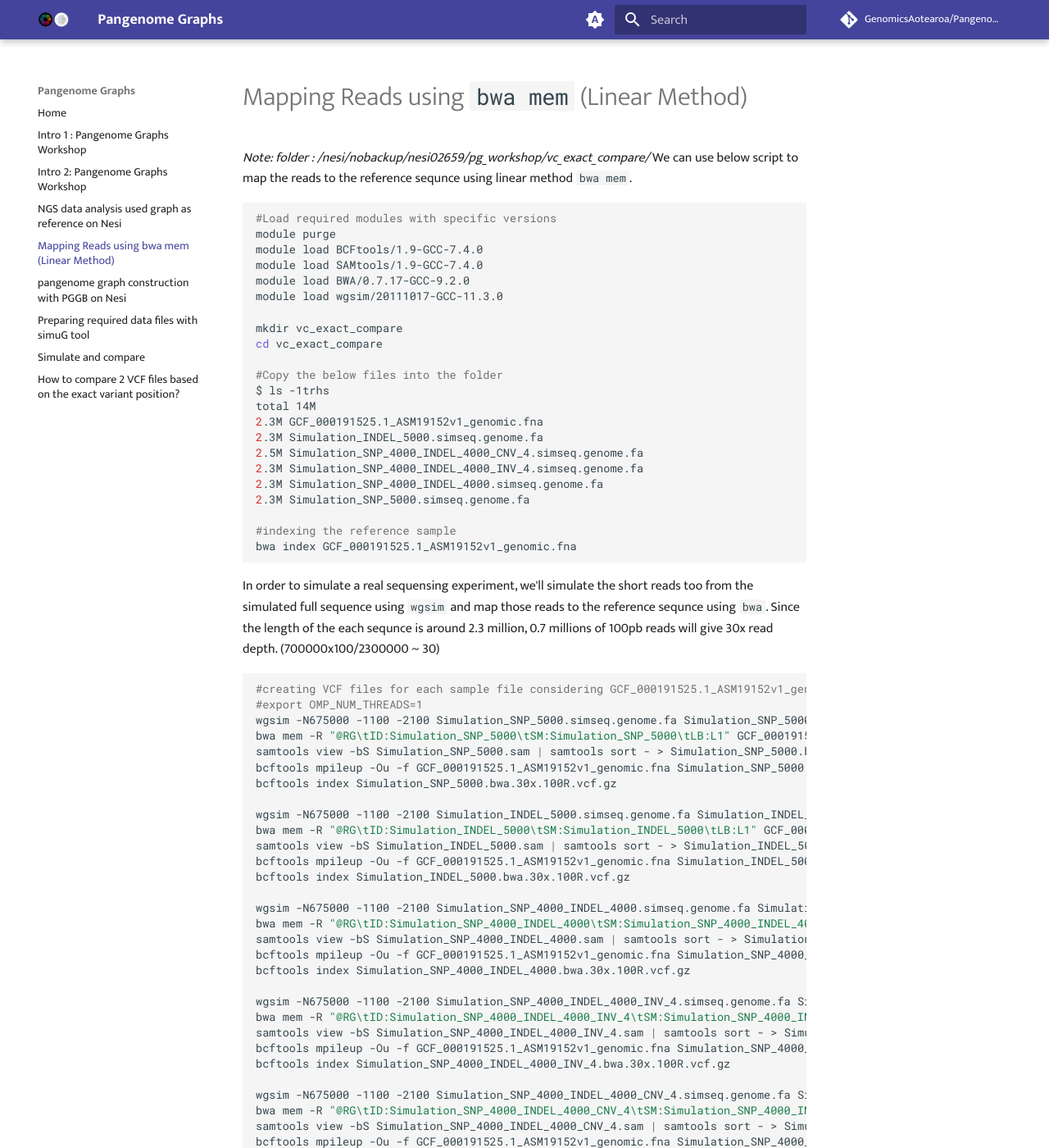
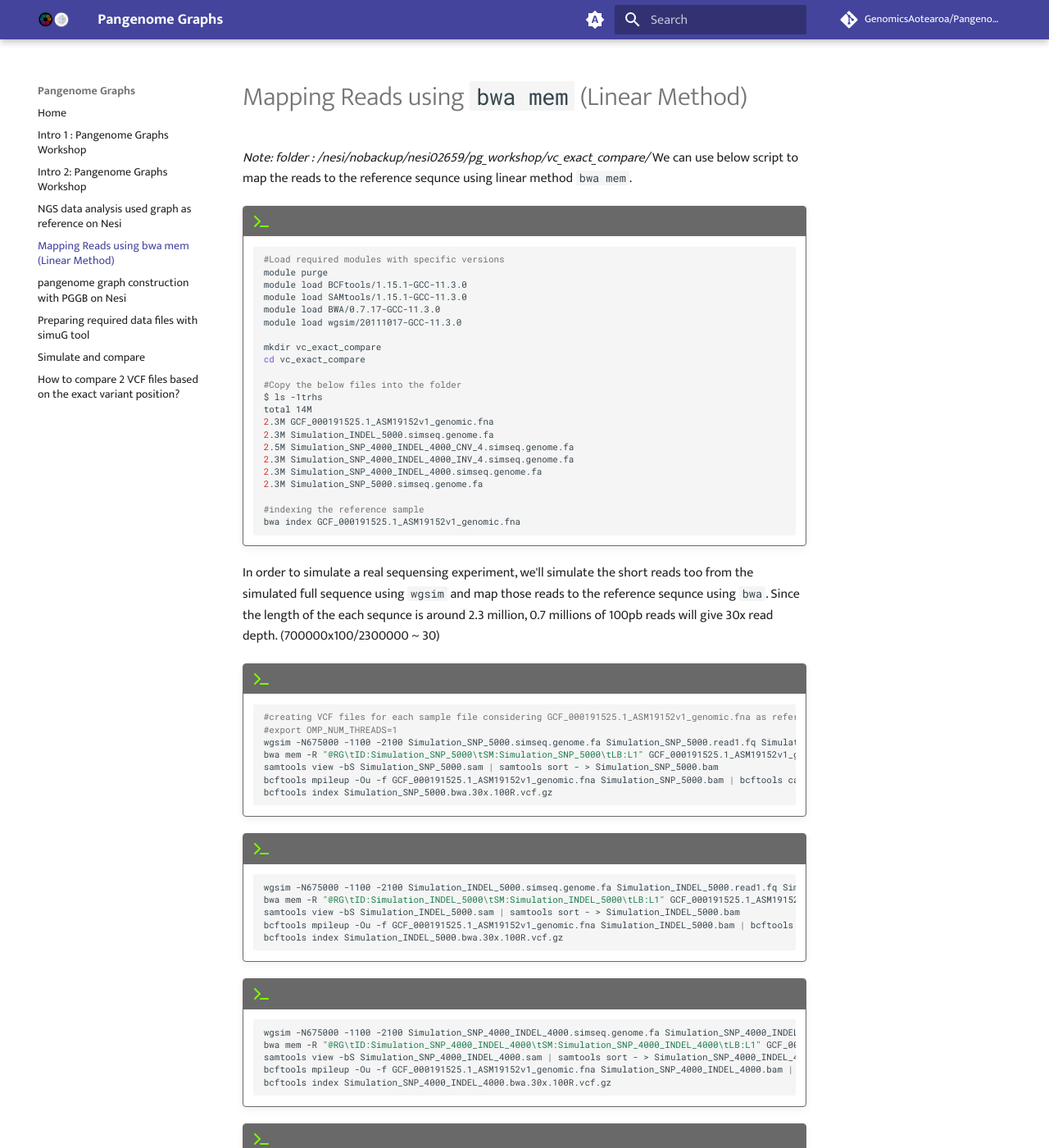
Before and after one commit to GenomicsAotearoa/Pangenome-Graphs-Workshop, an MkDocs documentation site: the page built from docs/mapping_reads.md, in a window 1280 px wide and 1400 px high. Shown: the whole window at 82% size. Built offline with MkDocs 1.6.1 and Material for MkDocs 9.7.7, drawn with Linux system fonts in a browser that asks for light colours; comment, search, counter and statistics services are not loaded; some of the changed text lies outside the part shown.

Commit message:
update code admonition

````diff
--- a/docs/mapping_reads.md
+++ b/docs/mapping_reads.md
@@ -1,67 +1,80 @@
 # Mapping Reads using `bwa mem` (Linear Method)
 _Note: folder : /nesi/nobackup/nesi02659/pg_workshop/vc_exact_compare/_
 We can use below script to map the reads to the reference sequnce using linear method `bwa mem`.
-```bash
-#Load required modules with specific versions
-module purge
-module load BCFtools/1.9-GCC-7.4.0
-module load SAMtools/1.9-GCC-7.4.0
-module load BWA/0.7.17-GCC-9.2.0
-module load wgsim/20111017-GCC-11.3.0
 
-mkdir vc_exact_compare
-cd vc_exact_compare
+!!! terminal "code"
 
-#Copy the below files into the folder
-$ ls -1trhs
-total 14M
-2.3M GCF_000191525.1_ASM19152v1_genomic.fna
-2.3M Simulation_INDEL_5000.simseq.genome.fa
-2.5M Simulation_SNP_4000_INDEL_4000_CNV_4.simseq.genome.fa
-2.3M Simulation_SNP_4000_INDEL_4000_INV_4.simseq.genome.fa
-2.3M Simulation_SNP_4000_INDEL_4000.simseq.genome.fa
-2.3M Simulation_SNP_5000.simseq.genome.fa
+    ```bash
+    #Load required modules with specific versions
+    module purge
+    module load BCFtools/1.15.1-GCC-11.3.0
+    module load SAMtools/1.15.1-GCC-11.3.0
+    module load BWA/0.7.17-GCC-11.3.0
+    module load wgsim/20111017-GCC-11.3.0
 
-#indexing the reference sample
-bwa index GCF_000191525.1_ASM19152v1_genomic.fna
-```
+    mkdir vc_exact_compare
+    cd vc_exact_compare
+
+    #Copy the below files into the folder
+    $ ls -1trhs
+    total 14M
+    2.3M GCF_000191525.1_ASM19152v1_genomic.fna
+    2.3M Simulation_INDEL_5000.simseq.genome.fa
+    2.5M Simulation_SNP_4000_INDEL_4000_CNV_4.simseq.genome.fa
+    2.3M Simulation_SNP_4000_INDEL_4000_INV_4.simseq.genome.fa
+    2.3M Simulation_SNP_4000_INDEL_4000.simseq.genome.fa
+    2.3M Simulation_SNP_5000.simseq.genome.fa
+
+    #indexing the reference sample
+    bwa index GCF_000191525.1_ASM19152v1_genomic.fna
+    ```
 In order to simulate a real sequensing experiment, we'll simulate the short reads too from the simulated full sequence using `wgsim` and map those reads to the reference sequnce using `bwa`. Since the length of the each sequnce is around 2.3 million, 0.7 millions of 100pb reads will give 30x read depth. (700000x100/2300000 ~ 30)
 
-```bash
-#creating VCF files for each sample file considering GCF_000191525.1_ASM19152v1_genomic.fna as reference and silulating 30x 100bp reads.
-#export OMP_NUM_THREADS=1
-wgsim -N675000 -1100 -2100 Simulation_SNP_5000.simseq.genome.fa Simulation_SNP_5000.read1.fq Simulation_SNP_5000.read2.fq
-bwa mem -R "@RG\tID:Simulation_SNP_5000\tSM:Simulation_SNP_5000\tLB:L1" GCF_000191525.1_ASM19152v1_genomic.fna Simulation_SNP_5000.read1.fq Simulation_SNP_5000.read2.fq > Simulation_SNP_5000.sam
-samtools view -bS Simulation_SNP_5000.sam | samtools sort - > Simulation_SNP_5000.bam
-bcftools mpileup -Ou -f GCF_000191525.1_ASM19152v1_genomic.fna Simulation_SNP_5000.bam | bcftools call -vmO z -o Simulation_SNP_5000.bwa.30x.100R.vcf.gz
-bcftools index Simulation_SNP_5000.bwa.30x.100R.vcf.gz
+!!! terminal "code"
 
-wgsim -N675000 -1100 -2100 Simulation_INDEL_5000.simseq.genome.fa Simulation_INDEL_5000.read1.fq Simulation_INDEL_5000.read2.fq
-bwa mem -R "@RG\tID:Simulation_INDEL_5000\tSM:Simulation_INDEL_5000\tLB:L1" GCF_000191525.1_ASM19152v1_genomic.fna Simulation_INDEL_5000.read1.fq Simulation_INDEL_5000.read2.fq > Simulation_INDEL_5000.sam
-samtools view -bS Simulation_INDEL_5000.sam | samtools sort - > Simulation_INDEL_5000.bam
-bcftools mpileup -Ou -f GCF_000191525.1_ASM19152v1_genomic.fna Simulation_INDEL_5000.bam | bcftools call -vmO z -o Simulation_INDEL_5000.bwa.30x.100R.vcf.gz
-bcftools index Simulation_INDEL_5000.bwa.30x.100R.vcf.gz
+    ```bash
+    #creating VCF files for each sample file considering GCF_000191525.1_ASM19152v1_genomic.fna as reference and silulating 30x 100bp reads.
+    #export OMP_NUM_THREADS=1
+    wgsim -N675000 -1100 -2100 Simulation_SNP_5000.simseq.genome.fa Simulation_SNP_5000.read1.fq Simulation_SNP_5000.read2.fq
+    bwa mem -R "@RG\tID:Simulation_SNP_5000\tSM:Simulation_SNP_5000\tLB:L1" GCF_000191525.1_ASM19152v1_genomic.fna Simulation_SNP_5000.read1.fq Simulation_SNP_5000.read2.fq > Simulation_SNP_5000.sam
+    samtools view -bS Simulation_SNP_5000.sam | samtools sort - > Simulation_SNP_5000.bam
+    bcftools mpileup -Ou -f GCF_000191525.1_ASM19152v1_genomic.fna Simulation_SNP_5000.bam | bcftools call -vmO z -o Simulation_SNP_5000.bwa.30x.100R.vcf.gz
+    bcftools index Simulation_SNP_5000.bwa.30x.100R.vcf.gz
+    ```
+!!! terminal "code"
+    ```bash
+    wgsim -N675000 -1100 -2100 Simulation_INDEL_5000.simseq.genome.fa Simulation_INDEL_5000.read1.fq Simulation_INDEL_5000.read2.fq
+    bwa mem -R "@RG\tID:Simulation_INDEL_5000\tSM:Simulation_INDEL_5000\tLB:L1" GCF_000191525.1_ASM19152v1_genomic.fna Simulation_INDEL_5000.read1.fq Simulation_INDEL_5000.read2.fq > Simulation_INDEL_5000.sam
+    samtools view -bS Simulation_INDEL_5000.sam | samtools sort - > Simulation_INDEL_5000.bam
+    bcftools mpileup -Ou -f GCF_000191525.1_ASM19152v1_genomic.fna Simulation_INDEL_5000.bam | bcftools call -vmO z -o Simulation_INDEL_5000.bwa.30x.100R.vcf.gz
+    bcftools index Simulation_INDEL_5000.bwa.30x.100R.vcf.gz
+    ```
+!!! terminal "code"
+    ```bash
+    wgsim -N675000 -1100 -2100 Simulation_SNP_4000_INDEL_4000.simseq.genome.fa Simulation_SNP_4000_INDEL_4000.read1.fq Simulation_SNP_4000_INDEL_4000.read2.fq
+    bwa mem -R "@RG\tID:Simulation_SNP_4000_INDEL_4000\tSM:Simulation_SNP_4000_INDEL_4000\tLB:L1" GCF_000191525.1_ASM19152v1_genomic.fna Simulation_SNP_4000_INDEL_4000.read1.fq  Simulation_SNP_4000_INDEL_4000.read2.fq > Simulation_SNP_4000_INDEL_4000.sam
+    samtools view -bS Simulation_SNP_4000_INDEL_4000.sam | samtools sort - > Simulation_SNP_4000_INDEL_4000.bam
+    bcftools mpileup -Ou -f GCF_000191525.1_ASM19152v1_genomic.fna Simulation_SNP_4000_INDEL_4000.bam | bcftools call -vmO z -o Simulation_SNP_4000_INDEL_4000.bwa.30x.100R.vcf.gz
+    bcftools index Simulation_SNP_4000_INDEL_4000.bwa.30x.100R.vcf.gz
+    ```
+!!! terminal "code"
+    ```bash
+    wgsim -N675000 -1100 -2100 Simulation_SNP_4000_INDEL_4000_INV_4.simseq.genome.fa Simulation_SNP_4000_INDEL_4000_INV_4.read1.fq Simulation_SNP_4000_INDEL_4000_INV_4.read2.fq
+    bwa mem -R "@RG\tID:Simulation_SNP_4000_INDEL_4000_INV_4\tSM:Simulation_SNP_4000_INDEL_4000_INV_4\tLB:L1" GCF_000191525.1_ASM19152v1_genomic.fna Simulation_SNP_4000_INDEL_4000_INV_4.read1.fq Simulation_SNP_4000_INDEL_4000_INV_4.read2.fq > Simulation_SNP_4000_INDEL_4000_INV_4.sam
+    samtools view -bS Simulation_SNP_4000_INDEL_4000_INV_4.sam | samtools sort - > Simulation_SNP_4000_INDEL_4000_INV_4.bam
+    bcftools mpileup -Ou -f GCF_000191525.1_ASM19152v1_genomic.fna Simulation_SNP_4000_INDEL_4000_INV_4.bam | bcftools call -vmO z -o Simulation_SNP_4000_INDEL_4000_INV_4.bwa.30x.100R.vcf.gz
+    bcftools index Simulation_SNP_4000_INDEL_4000_INV_4.bwa.30x.100R.vcf.gz
+    ```
+!!! terminal "code"
+    ```bash
+    wgsim -N675000 -1100 -2100 Simulation_SNP_4000_INDEL_4000_CNV_4.simseq.genome.fa Simulation_SNP_4000_INDEL_4000_CNV_4.read1.fq Simulation_SNP_4000_INDEL_4000_CNV_4.read2.fq
+    bwa mem -R "@RG\tID:Simulation_SNP_4000_INDEL_4000_CNV_4\tSM:Simulation_SNP_4000_INDEL_4000_CNV_4\tLB:L1" GCF_000191525.1_ASM19152v1_genomic.fna Simulation_SNP_4000_INDEL_4000_CNV_4.read1.fq Simulation_SNP_4000_INDEL_4000_CNV_4.read2.fq > Simulation_SNP_4000_INDEL_4000_CNV_4.sam
+    samtools view -bS Simulation_SNP_4000_INDEL_4000_CNV_4.sam | samtools sort - > Simulation_SNP_4000_INDEL_4000_CNV_4.bam
+    bcftools mpileup -Ou -f GCF_000191525.1_ASM19152v1_genomic.fna Simulation_SNP_4000_INDEL_4000_CNV_4.bam | bcftools call -vmO z -o Simulation_SNP_4000_INDEL_4000_CNV_4.bwa.30x.100R.vcf.gz
+    bcftools index Simulation_SNP_4000_INDEL_4000_CNV_4.bwa.30x.100R.vcf.gz
+    ```
 
-wgsim -N675000 -1100 -2100 Simulation_SNP_4000_INDEL_4000.simseq.genome.fa Simulation_SNP_4000_INDEL_4000.read1.fq Simulation_SNP_4000_INDEL_4000.read2.fq
-bwa mem -R "@RG\tID:Simulation_SNP_4000_INDEL_4000\tSM:Simulation_SNP_4000_INDEL_4000\tLB:L1" GCF_000191525.1_ASM19152v1_genomic.fna Simulation_SNP_4000_INDEL_4000.read1.fq  Simulation_SNP_4000_INDEL_4000.read2.fq > Simulation_SNP_4000_INDEL_4000.sam
-samtools view -bS Simulation_SNP_4000_INDEL_4000.sam | samtools sort - > Simulation_SNP_4000_INDEL_4000.bam
-bcftools mpileup -Ou -f GCF_000191525.1_ASM19152v1_genomic.fna Simulation_SNP_4000_INDEL_4000.bam | bcftools call -vmO z -o Simulation_SNP_4000_INDEL_4000.bwa.30x.100R.vcf.gz
-bcftools index Simulation_SNP_4000_INDEL_4000.bwa.30x.100R.vcf.gz
-
-wgsim -N675000 -1100 -2100 Simulation_SNP_4000_INDEL_4000_INV_4.simseq.genome.fa Simulation_SNP_4000_INDEL_4000_INV_4.read1.fq Simulation_SNP_4000_INDEL_4000_INV_4.read2.fq
-bwa mem -R "@RG\tID:Simulation_SNP_4000_INDEL_4000_INV_4\tSM:Simulation_SNP_4000_INDEL_4000_INV_4\tLB:L1" GCF_000191525.1_ASM19152v1_genomic.fna Simulation_SNP_4000_INDEL_4000_INV_4.read1.fq Simulation_SNP_4000_INDEL_4000_INV_4.read2.fq > Simulation_SNP_4000_INDEL_4000_INV_4.sam
-samtools view -bS Simulation_SNP_4000_INDEL_4000_INV_4.sam | samtools sort - > Simulation_SNP_4000_INDEL_4000_INV_4.bam
-bcftools mpileup -Ou -f GCF_000191525.1_ASM19152v1_genomic.fna Simulation_SNP_4000_INDEL_4000_INV_4.bam | bcftools call -vmO z -o Simulation_SNP_4000_INDEL_4000_INV_4.bwa.30x.100R.vcf.gz
-bcftools index Simulation_SNP_4000_INDEL_4000_INV_4.bwa.30x.100R.vcf.gz
-
-wgsim -N675000 -1100 -2100 Simulation_SNP_4000_INDEL_4000_CNV_4.simseq.genome.fa Simulation_SNP_4000_INDEL_4000_CNV_4.read1.fq Simulation_SNP_4000_INDEL_4000_CNV_4.read2.fq
-bwa mem -R "@RG\tID:Simulation_SNP_4000_INDEL_4000_CNV_4\tSM:Simulation_SNP_4000_INDEL_4000_CNV_4\tLB:L1" GCF_000191525.1_ASM19152v1_genomic.fna Simulation_SNP_4000_INDEL_4000_CNV_4.read1.fq Simulation_SNP_4000_INDEL_4000_CNV_4.read2.fq > Simulation_SNP_4000_INDEL_4000_CNV_4.sam
-samtools view -bS Simulation_SNP_4000_INDEL_4000_CNV_4.sam | samtools sort - > Simulation_SNP_4000_INDEL_4000_CNV_4.bam
-bcftools mpileup -Ou -f GCF_000191525.1_ASM19152v1_genomic.fna Simulation_SNP_4000_INDEL_4000_CNV_4.bam | bcftools call -vmO z -o Simulation_SNP_4000_INDEL_4000_CNV_4.bwa.30x.100R.vcf.gz
-bcftools index Simulation_SNP_4000_INDEL_4000_CNV_4.bwa.30x.100R.vcf.gz
-```
-
-(You can find above script as a SLURM job script here [vc_bwa_compare.sh](https://github.com/nuzla/Pangenome-Graphs-Workshop/blob/main/Scripts/vc_bwa_compare.sh))
+(You can find above script as a Slurm job script here [vc_bwa_compare.sh](https://github.com/nuzla/Pangenome-Graphs-Workshop/blob/main/Scripts/vc_bwa_compare.sh))
 
 Now we can find the variant call stats using `bcftools stats`.
 
--- a/public/mapping_reads/index.html
+++ b/public/mapping_reads/index.html
@@ -213,9 +213,9 @@
 We can use below script to map the reads to the reference sequnce using linear method <code>bwa mem</code>.
 <div class="highlight"><pre><span></span><code><a href="#__codelineno-0-1" id="__codelineno-0-1" name="__codelineno-0-1"></a><span class="c1">#Load required modules with specific versions</span>
 <a href="#__codelineno-0-2" id="__codelineno-0-2" name="__codelineno-0-2"></a>module<span class="w"> </span>purge
-<a href="#__codelineno-0-3" id="__codelineno-0-3" name="__codelineno-0-3"></a>module<span class="w"> </span>load<span class="w"> </span>BCFtools/1.9-GCC-7.4.0
-<a href="#__codelineno-0-4" id="__codelineno-0-4" name="__codelineno-0-4"></a>module<span class="w"> </span>load<span class="w"> </span>SAMtools/1.9-GCC-7.4.0
-<a href="#__codelineno-0-5" id="__codelineno-0-5" name="__codelineno-0-5"></a>module<span class="w"> </span>load<span class="w"> </span>BWA/0.7.17-GCC-9.2.0
+<a href="#__codelineno-0-3" id="__codelineno-0-3" name="__codelineno-0-3"></a>module<span class="w"> </span>load<span class="w"> </span>BCFtools/1.15.1-GCC-11.3.0
+<a href="#__codelineno-0-4" id="__codelineno-0-4" name="__codelineno-0-4"></a>module<span class="w"> </span>load<span class="w"> </span>SAMtools/1.15.1-GCC-11.3.0
+<a href="#__codelineno-0-5" id="__codelineno-0-5" name="__codelineno-0-5"></a>module<span class="w"> </span>load<span class="w"> </span>BWA/0.7.17-GCC-11.3.0
 <a href="#__codelineno-0-6" id="__codelineno-0-6" name="__codelineno-0-6"></a>module<span class="w"> </span>load<span class="w"> </span>wgsim/20111017-GCC-11.3.0
 <a href="#__codelineno-0-7" id="__codelineno-0-7" name="__codelineno-0-7"></a>
 <a href="#__codelineno-0-8" id="__codelineno-0-8" name="__codelineno-0-8"></a>mkdir<span class="w"> </span>vc_exact_compare
--- a/public/pangenome_graph_construction/index.html
+++ b/public/pangenome_graph_construction/index.html
@@ -1089,7 +1089,7 @@ The job can be submitted using the <code>sbatch</code> command it will show a jo
 <a href="#__codelineno-8-7" id="__codelineno-8-7" name="__codelineno-8-7"></a>
 <a href="#__codelineno-8-8" id="__codelineno-8-8" name="__codelineno-8-8"></a>module<span class="w"> </span>purge
 <a href="#__codelineno-8-9" id="__codelineno-8-9" name="__codelineno-8-9"></a>module<span class="w"> </span>load<span class="w"> </span>vg/1.46.0
-<a href="#__codelineno-8-10" id="__codelineno-8-10" name="__codelineno-8-10"></a>module<span class="w"> </span>load<span class="w"> </span>BCFtools/1.16-GCC-11.3.0
+<a href="#__codelineno-8-10" id="__codelineno-8-10" name="__codelineno-8-10"></a>module<span class="w"> </span>load<span class="w"> </span>BCFtools/1.15.1-GCC-11.3.0
 <a href="#__codelineno-8-11" id="__codelineno-8-11" name="__codelineno-8-11"></a>
 <a href="#__codelineno-8-12" id="__codelineno-8-12" name="__codelineno-8-12"></a>vg<span class="w"> </span>deconstruct<span class="w"> </span>-p<span class="w"> </span>NC_017518<span class="w">  </span>-a<span class="w"> </span>-e<span class="w"> </span>4Sim_1K96.gfa<span class="w"> </span>&gt;4Sim_1K96_aep1.vcf
 <a href="#__codelineno-8-13" id="__codelineno-8-13" name="__codelineno-8-13"></a>bcftools<span class="w"> </span>stats<span class="w"> </span>4Sim_1K96_aep1.vcf<span class="w"> </span>&gt;4Sim_1K96_aep1.vcf_stats
@@ -1105,7 +1105,7 @@ The job can be submitted using the <code>sbatch</code> command it will show a jo
 <a href="#__codelineno-9-8" id="__codelineno-9-8" name="__codelineno-9-8"></a>
 <a href="#__codelineno-9-9" id="__codelineno-9-9" name="__codelineno-9-9"></a>module<span class="w"> </span>purge
 <a href="#__codelineno-9-10" id="__codelineno-9-10" name="__codelineno-9-10"></a>module<span class="w"> </span>load<span class="w"> </span>vg/1.46.0
-<a href="#__codelineno-9-11" id="__codelineno-9-11" name="__codelineno-9-11"></a>module<span class="w"> </span>load<span class="w"> </span>BCFtools/1.16-GCC-11.3.0
+<a href="#__codelineno-9-11" id="__codelineno-9-11" name="__codelineno-9-11"></a>module<span class="w"> </span>load<span class="w"> </span>BCFtools/1.15.1-GCC-11.3.0
 <a href="#__codelineno-9-12" id="__codelineno-9-12" name="__codelineno-9-12"></a>
 <a href="#__codelineno-9-13" id="__codelineno-9-13" name="__codelineno-9-13"></a><span class="nb">export</span><span class="w"> </span>container<span class="w"> </span>to<span class="w"> </span>a<span class="w"> </span>variable<span class="w"> </span><span class="k">for</span><span class="w"> </span>convenience
 <a href="#__codelineno-9-14" id="__codelineno-9-14" name="__codelineno-9-14"></a><span class="nv">inputGFA</span><span class="o">=</span>/home/zyang/pg_workshop/vg_deconstruct/*.gfa
@@ -1132,7 +1132,7 @@ The job can be submitted using the <code>sbatch</code> command it will show a jo
 <a href="#__codelineno-10-7" id="__codelineno-10-7" name="__codelineno-10-7"></a><span class="c1">#SBATCH --time          1:00:00</span>
 <a href="#__codelineno-10-8" id="__codelineno-10-8" name="__codelineno-10-8"></a>
 <a href="#__codelineno-10-9" id="__codelineno-10-9" name="__codelineno-10-9"></a>module<span class="w"> </span>purge
-<a href="#__codelineno-10-10" id="__codelineno-10-10" name="__codelineno-10-10"></a>module<span class="w"> </span>load<span class="w"> </span>BCFtools/1.16-GCC-11.3.0
+<a href="#__codelineno-10-10" id="__codelineno-10-10" name="__codelineno-10-10"></a>module<span class="w"> </span>load<span class="w"> </span>BCFtools/1.15.1-GCC-11.3.0
 <a href="#__codelineno-10-11" id="__codelineno-10-11" name="__codelineno-10-11"></a>
 <a href="#__codelineno-10-12" id="__codelineno-10-12" name="__codelineno-10-12"></a><span class="nv">input_folder</span><span class="o">=</span>/home/zyang/pg_workshop/vg_deconstruct
 <a href="#__codelineno-10-13" id="__codelineno-10-13" name="__codelineno-10-13"></a><span class="nv">output_folder</span><span class="o">=</span>/home/zyang/pg_workshop/vg_deconstruct
````
Also changed, not shown: docs/pangenome_graph_construction.md (+3 -3 lines), 5 other files.
